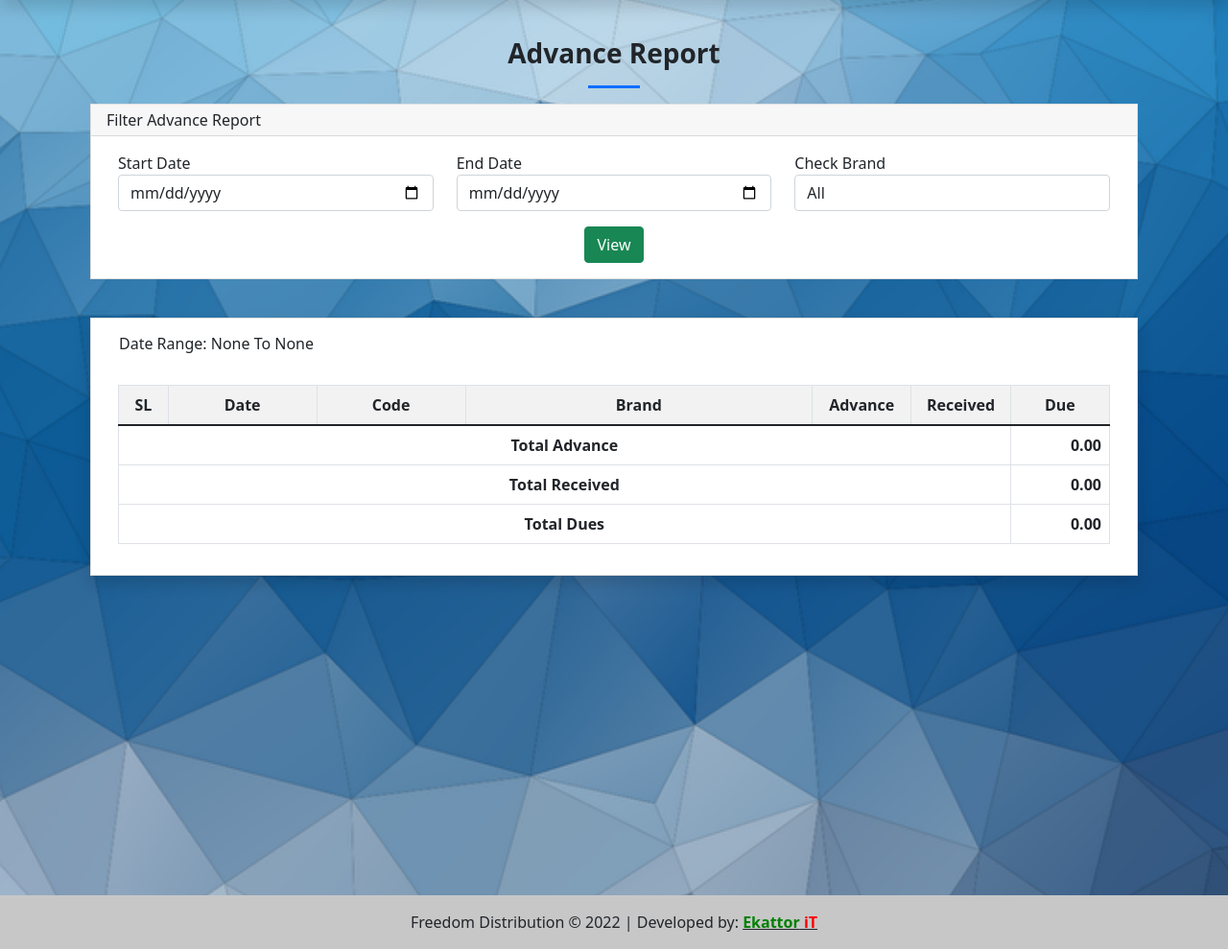
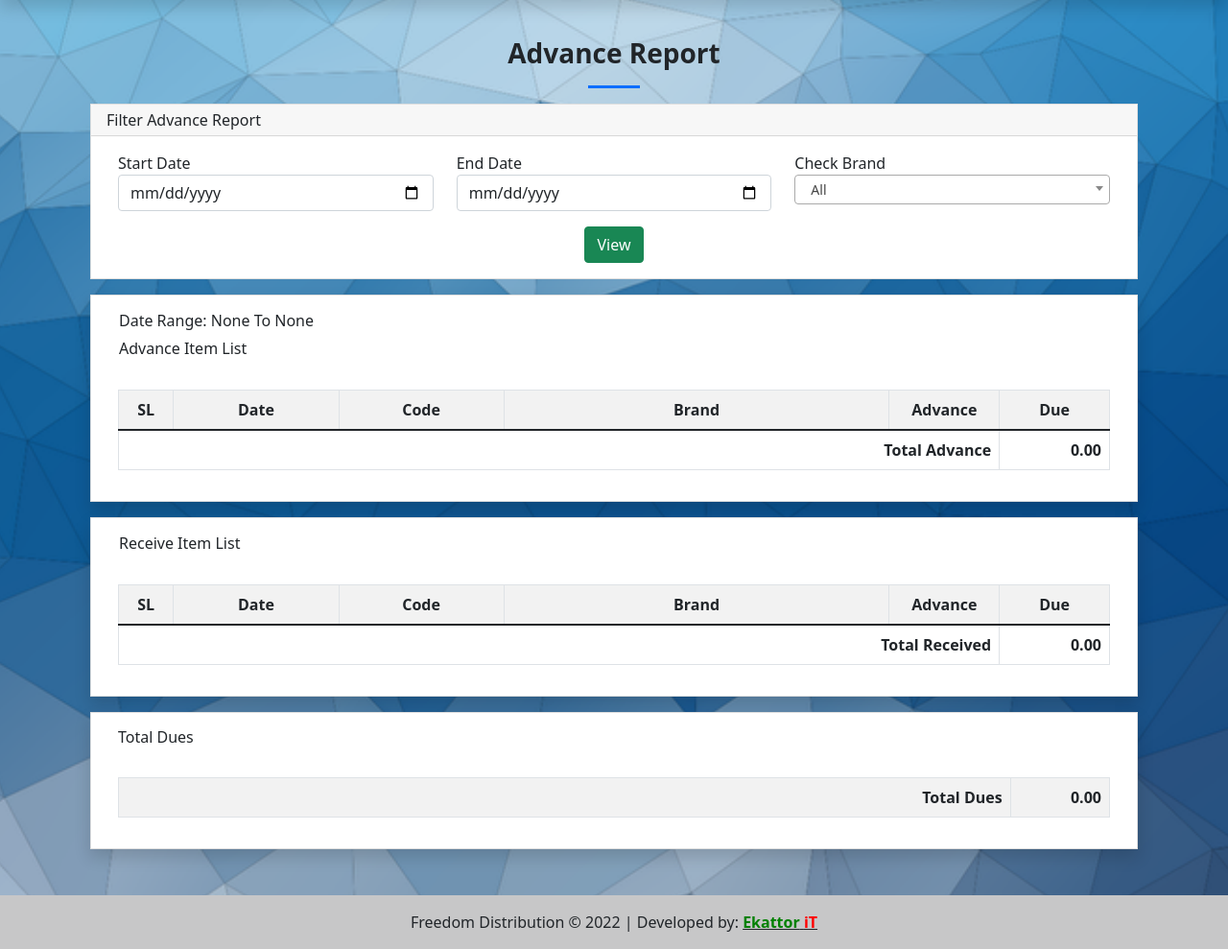
Before and after one commit to ShafayetZim/freedom_distribution, a Django app: page /advance_report in a window 1280 px wide. Shown: the part 57-1046 px from the top of the page at 96% size. Run offline with Django 4.2, Linux system fonts and the light colour scheme; data comes from the database, SQL or seed files in the repository; data that the repository does not hold is empty; parts of the project's set-up code (start-up, migrations or seed data) failed here and were passed over; some libraries are stand-ins or nearby versions.

Commit message:
update: receive removed, due rename to total

```diff
--- a/store/templates/advance_report.html
+++ b/store/templates/advance_report.html
@@ -38,7 +38,7 @@
 
                         <div class="col">
                             <div class="form-group">
-                                <label for="WorkName">Check Brand</label>
+                                <label for="brand">Check Brand</label>
                                 <select class="form-control" id="check_brand" name="check_brand">
                                     <option value="All">All</option>
                                     {% for item in brand %}
@@ -59,24 +59,21 @@
             </div>
     </div>
 
-      <br>
-    <div class="card rounded-0 shadow">
+
+    <div class="card rounded-0 shadow mb-3">
             <div class="card-body">
                 <div class="container-fluid">
                     <table style="width: 100%; border-collapse: collapse;">
                         <tbody>
                         <tr>
-
-                        </tr>
-
-                        <tr>
                             <td style="width: 30%;"><h6>Date Range: {{start_date }} To {{end_date}}</h6></td>
                             <td style="width: 30%;">&nbsp;</td>
                             <td style="width: 30%;  text-align: right;">
-                                {% if commission %}
 
-                                {% endif %}
                             </td>
+                        </tr>
+                        <tr>
+                            <td><h6>Advance Item List</h6></td>
                         </tr>
                         </tbody>
                     </table>
@@ -89,7 +86,6 @@
                             <td style="width: 15%;text-align:center;"><strong>Code</strong></td>
                             <td style="width: 35%;text-align:center;"><strong>Brand</strong></td>
                             <td style="width: 10%;text-align:center;"><strong>Advance</strong></td>
-                            <td style="width: 10%;text-align:center;"><strong>Received</strong></td>
                             <td style="width: 10%;text-align:center;"><strong>Due</strong></td>
 
                         </tr>
@@ -108,13 +104,10 @@
                                 {{item.brand.name}}
                             </td>
                             <td style="width: 10%; text-align: center;">
-                                 {{item.advance}}
+                                {{item.advance}}
                             </td>
                             <td style="width: 10%; text-align: center;">
-                                {{item.receive}}
-                            </td>
-                            <td style="width: 10%; text-align: center;">
-                                {{item.due}}
+                                {{item.total_amount}}
                             </td>
 
                         </tr>
@@ -122,18 +115,91 @@
                         </tbody>
                         <tfoot>
                             <tr>
-                                <th colspan="6" class="text-center">Total Advance</th>
+                                <th colspan="5" class="text-end">Total Advance</th>
                                 <th class="text-end fw-bolder">{{advance|floatformat:2|intcomma}}</th>
                             </tr>
+                        </tfoot>
+                    </table>
+                </div>
+            </div>
+    </div>
+    <div class="card rounded-0 shadow mb-3">
+            <div class="card-body">
+                <div class="container-fluid">
+                    <table style="width: 100%; border-collapse: collapse;">
+                        <tbody>
+                        <tr>
+
+                        </tr>
+
+                        <tr>
+                            <td style="width: 30%;"><h6>Receive Item List</h6></td>
+                            <td style="width: 30%;">&nbsp;</td>
+                            <td style="width: 30%;  text-align: right;">
+                            </td>
+                        </tr>
+                        </tbody>
+                    </table>
+                    <br>
+                    <table class="table table-bordered table-striped" style="border-collapse: collapse; width: 100%;" border="1" cellpadding="8">
+                        <tbody>
+                        <tr>
+                            <td style="width: 5%;text-align:center;"><strong>SL</strong></td>
+                            <td style="width: 15%;text-align:center;"><strong>Date</strong></td>
+                            <td style="width: 15%;text-align:center;"><strong>Code</strong></td>
+                            <td style="width: 35%;text-align:center;"><strong>Brand</strong></td>
+                            <td style="width: 10%;text-align:center;"><strong>Advance</strong></td>
+                            <td style="width: 10%;text-align:center;"><strong>Due</strong></td>
+
+                        </tr>
+                         {% for item in credit %}
+                        <tr>
+                            <td style="width: 5%;">
+                                {{forloop.counter}}
+                            </td>
+                            <td style="width: 15%; text-align:center;">
+                                {{item.date}}
+                            </td>
+                            <td style="width: 15%; text-align:center;">
+                                {{item.online.code}}
+                            </td>
+                            <td style="width: 35%;">
+                                {{item.brand.name}}
+                            </td>
+                            <td style="width: 10%; text-align: center;">
+                                {{item.amount}}
+                            </td>
+                            <td style="width: 10%; text-align: center;">
+                                {{item.total_amount}}
+                            </td>
+
+                        </tr>
+                        {% endfor %}
+                        </tbody>
+                        <tfoot>
                             <tr>
-                                <th colspan="6" class="text-center">Total Received</th>
+                                <th colspan="5"  class="text-end">Total Received</th>
                                 <th class="text-end fw-bolder">{{receive|floatformat:2|intcomma}}</th>
                             </tr>
+                        </tfoot>
+                    </table>
+                </div>
+            </div>
+    </div>
+    <div class="card rounded-0 shadow mb-3">
+            <div class="card-body">
+                <div class="container-fluid">
+                    <table style="width: 100%; border-collapse: collapse;">
+                        <h6>Total Dues</h6>
+                    </table>
+                    <br>
+                    <table class="table table-bordered table-striped" style="border-collapse: collapse; width: 100%;" border="1" cellpadding="8">
+                        <tbody>
                             <tr>
-                                <th colspan="6" class="text-center">Total Dues</th>
+                                <th style="width: 90%" class="text-end">Total Dues</th>
                                 <th class="text-end fw-bolder">{{due|floatformat:2|intcomma}}</th>
                             </tr>
-                        </tfoot>
+                        </tbody>
                     </table>
                 </div>
             </div>
@@ -165,6 +231,11 @@
         "'" + $(this).attr("data-url") + "'",
       ]);
     });
+    $('#check_brand').select2({
+        placeholder: "Please Select brand Here",
+        width: "100%",
+        selectionCssClass: "form-control form-control-sm rounded-2"
+    })
     $("#product-tbl").find("td, th").addClass("px-2 py-1 align-middle");
     $("#product-tbl").DataTable({
       columnDefs: [
```
